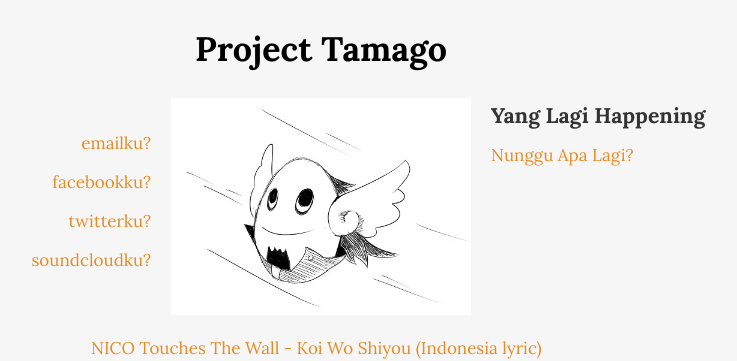
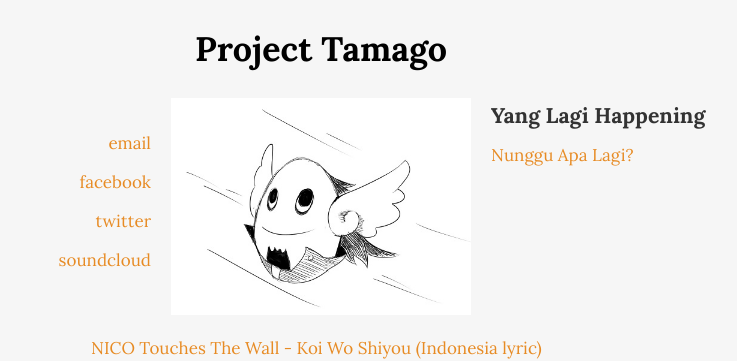
Before and after one commit to adhatama/adhatama.github.io, a Jekyll site: the page built from index.html, in a window 1280 px wide. Shown: the top 361 px of the page, without its empty margins (319-1056 px from the left). Built offline with Jekyll 4.4.1, drawn with Linux system fonts in a browser that asks for light colours; Markdown is read by kramdown in place of the engine named in the settings.

Commit message:
new post and sedikit fix layout

```diff
--- a/_layouts/default.html
+++ b/_layouts/default.html
@@ -24,10 +24,10 @@
         <div class="container">
             <div class="row">
                 <div class="span4 left-side">
-                    <a href="mailto:am.adhatama@gmail.com"><p>emailku?</p></a>
-                    <a href="http://facebook.com/am.adhatama"><p>facebookku?</p></a>
-                    <a href="http://twitter.com/babaenciel"><p>twitterku?</p></a>
-                    <a href="http://soundcloud.com/akbar-m-adhatama"><p>soundcloudku?</p></a>
+                    <a href="mailto:am.adhatama@gmail.com"><p>email</p></a>
+                    <a href="http://facebook.com/am.adhatama"><p>facebook</p></a>
+                    <a href="http://twitter.com/babaenciel"><p>twitter</p></a>
+                    <a href="http://soundcloud.com/akbar-m-adhatama"><p>soundcloud</p></a>
                 </div>
                 <div class="span4">
                     <a href="/" style="text-decoration: none; color: black;"><h1 class="title">{{ site.name }}</h1></a>
@@ -36,7 +36,7 @@
 
                 <div class="span4 right-side">
                     <h4>Yang Lagi Happening</h4>
-                    <p><a href="http://project-tamago.github.io/2013/06/16/nunggu-apa-lagi/">Nunggu Apa Lagi?</a></p>
+                    <p><a href="http://project-tamago.github.io/2013/06/13/nunggu-apa-lagi/">Nunggu Apa Lagi?</a></p>
                 </div>
             </div>
 
```
Also changed, not shown: _layouts/post.html (+5 -5 lines), 1 other file.
